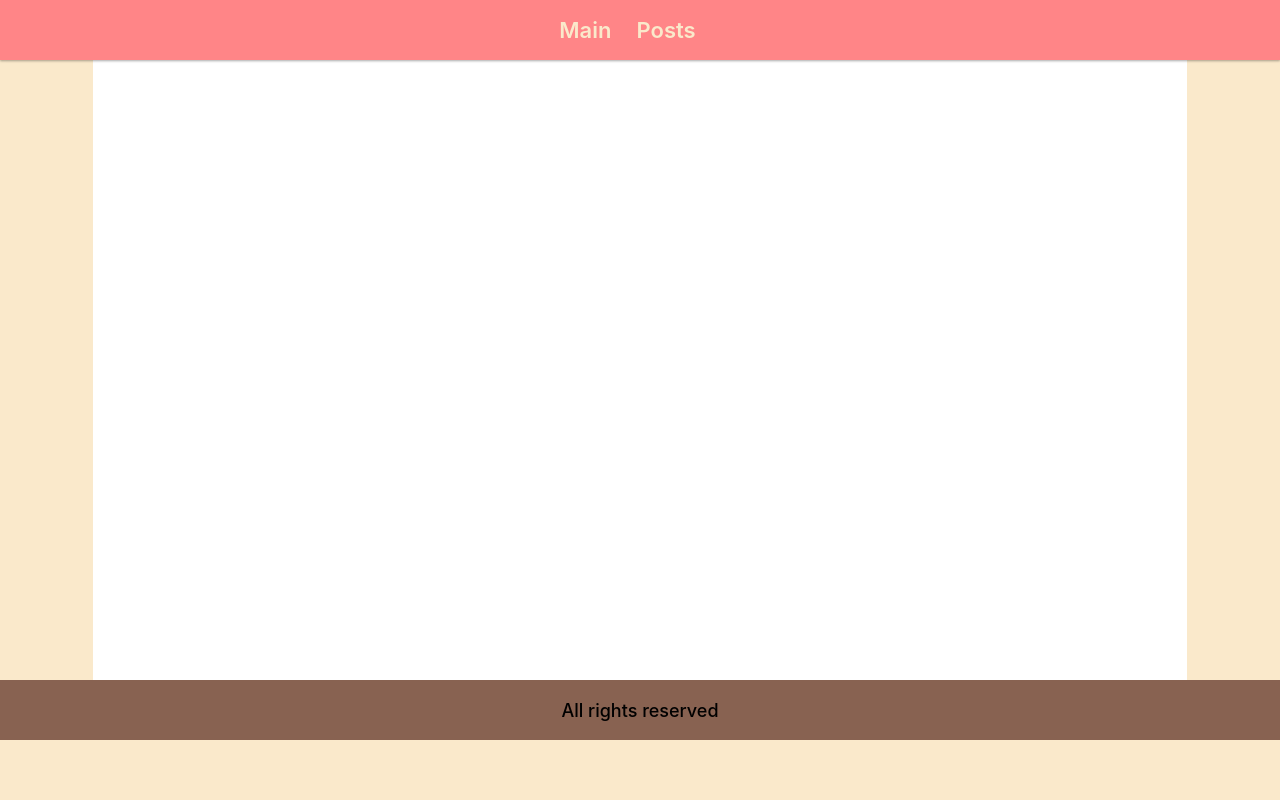
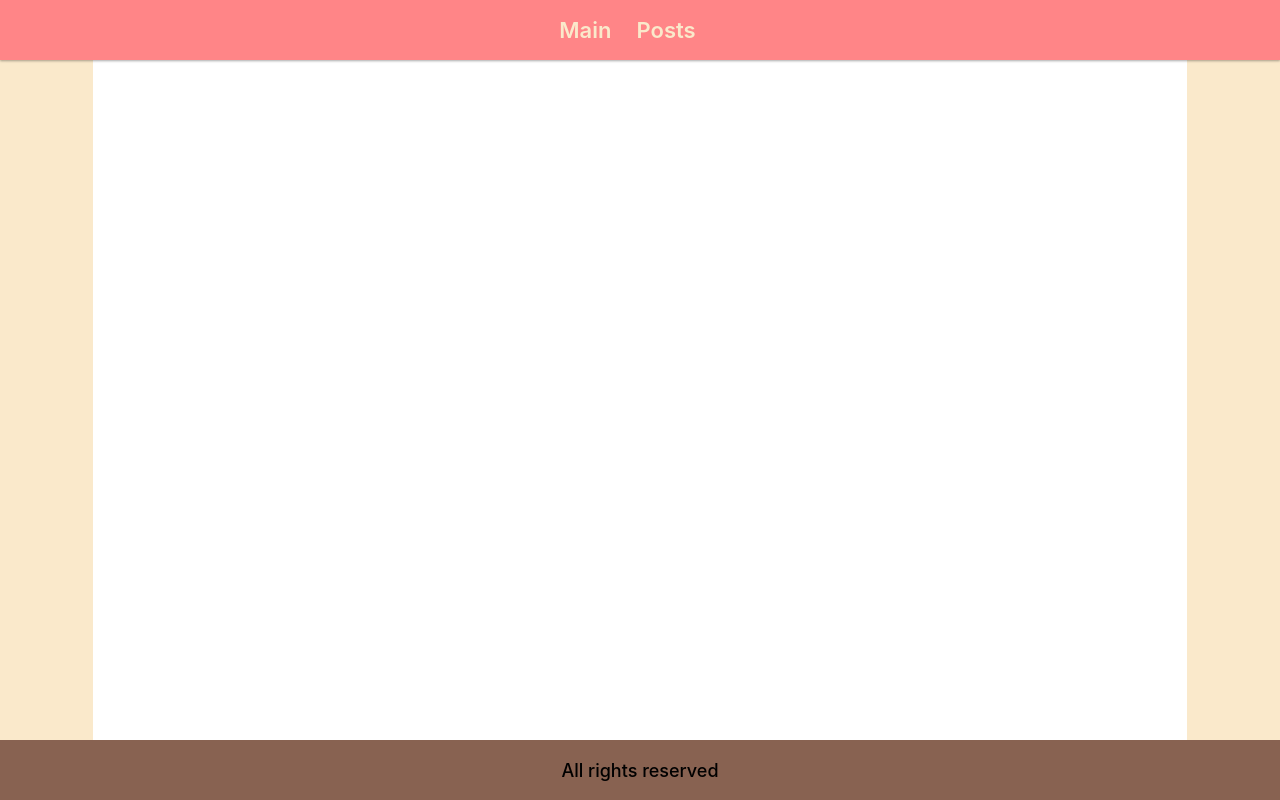
Before and after one commit to TheBigMoon/portfolio, a React (Create React App) app: page / in a window 1280 px wide. Built offline with nearby package versions, Linux system fonts and the light colour scheme.

Commit message:
posts is aligned in content div

```diff
--- a/src/App.css
+++ b/src/App.css
@@ -8,10 +8,12 @@ body {
 }
 
 .content {
+  display: flex;
+  flex-direction: column;
+  align-items: center;
   width: 80%;
   padding: 25px 35px;
-  margin-left: auto;
-  margin-right: auto;
+  margin: 60px auto 0 auto;
   min-height: calc(100vh - 170px);
   background-color: white;
 }
```
